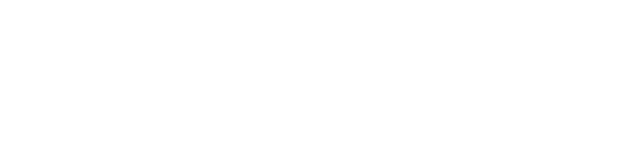
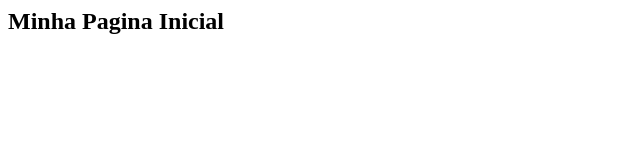
Before and after one commit to Henrique-storres/projeto-curso-git, a plain HTML site: page index.html in a window 1280 px wide. Shown: the whole page, without its empty margins (0-640 px from the left). Drawn offline with Linux system fonts and the light colour scheme.

Commit message:
Adicionado estrutura inical Html

```diff
--- a/index.html
+++ b/index.html
@@ -4,4 +4,8 @@
     <head>
         <title>Projeto Git</title>
     </head>
+
+    <body>
+        <h2>Minha Pagina Inicial</h2>
+    </body>
 </html>
```
